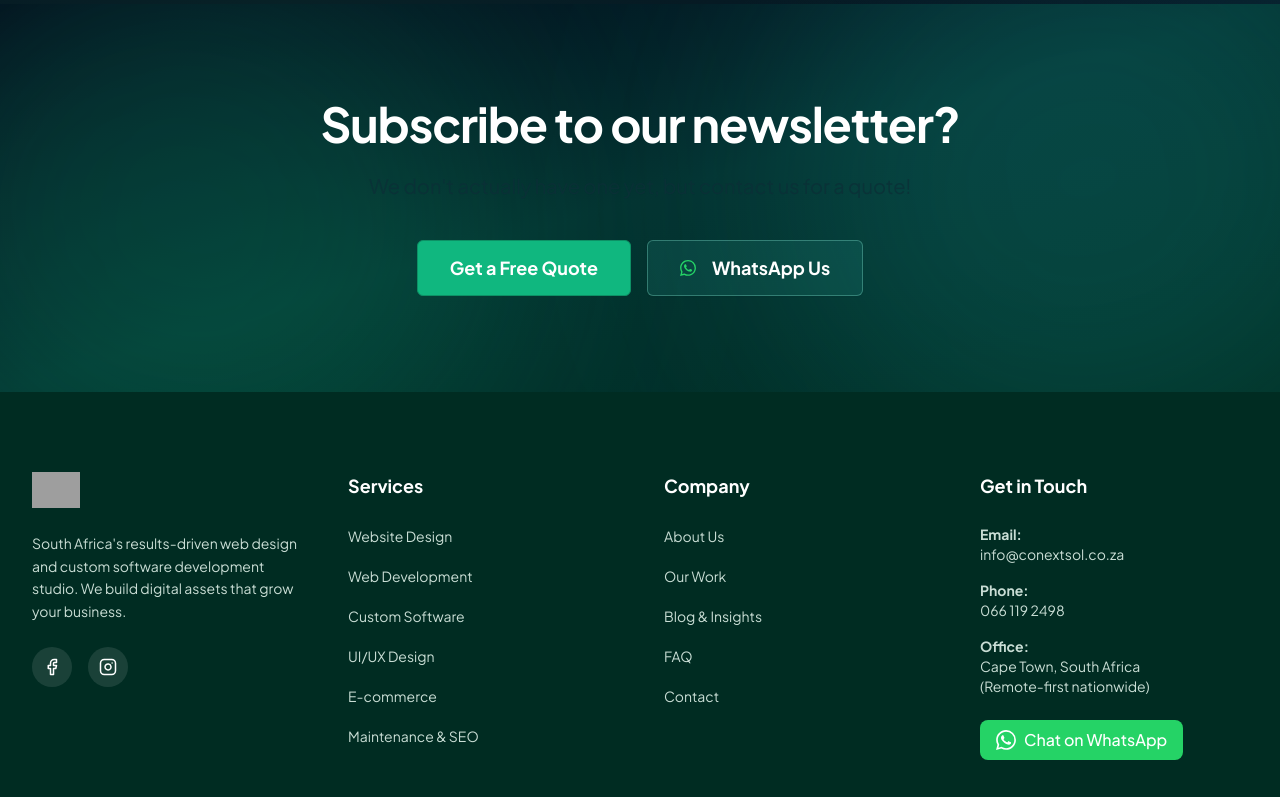
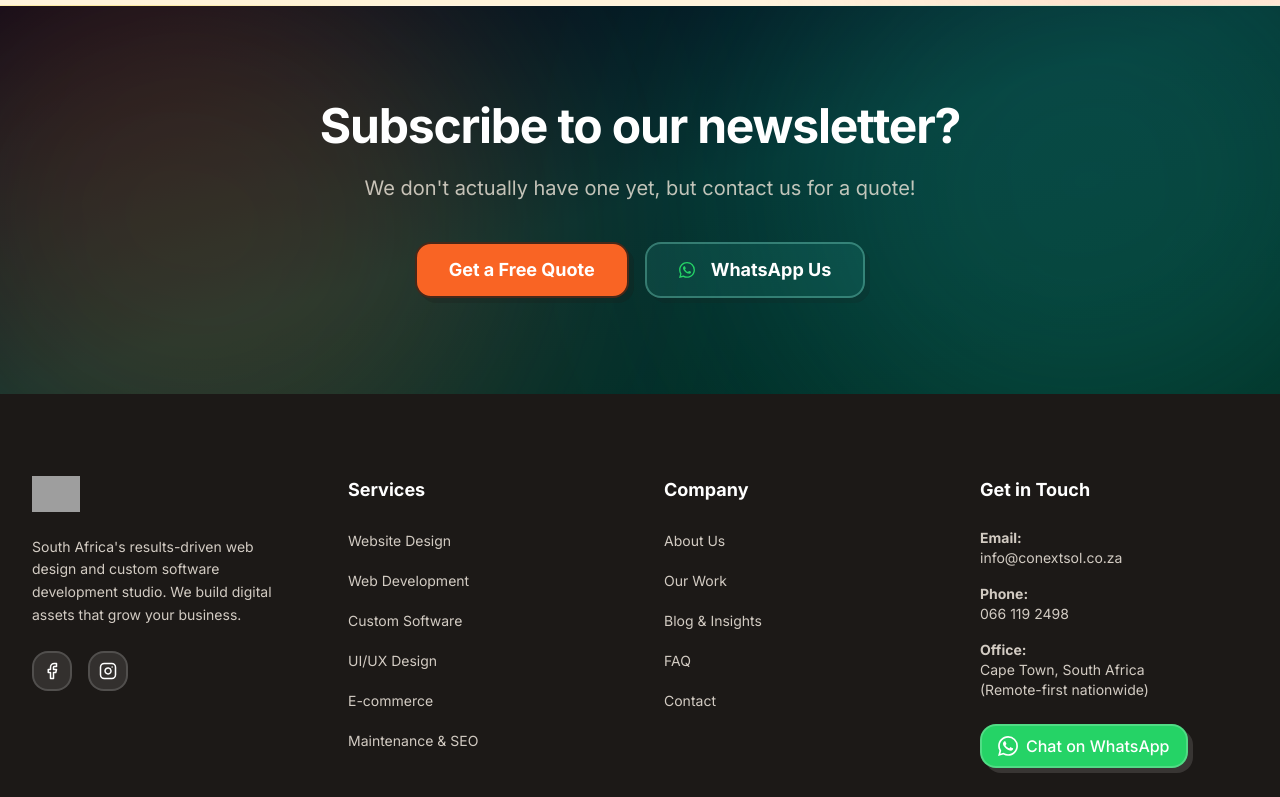
Before and after one commit to stoner4kt/Conextsol-website-v2, a React (Vite) app in the folder artifacts/conextsol/: page /blog in a window 1280 px wide. Shown: the part 1595-2392 px from the top of the page. Built offline with nearby package versions, Linux system fonts and the light colour scheme; no server answers; grey boxes are pictures that could not be loaded.

Commit message:
Redesign landing page visual style

```diff
--- a/artifacts/conextsol/src/components/blog/BlogCard.tsx
+++ b/artifacts/conextsol/src/components/blog/BlogCard.tsx
@@ -20,7 +20,7 @@ export function BlogCard({ slug, title, excerpt, date, readTime, category, image
       whileInView={{ opacity: 1, y: 0 }}
       viewport={{ once: true, margin: "-100px" }}
       transition={{ duration: 0.5, delay: index * 0.1 }}
-      className="group flex flex-col bg-card rounded-2xl overflow-hidden border border-border hover:shadow-xl transition-all duration-300"
+      className="group flex flex-col neo-card bg-card rounded-[2rem] overflow-hidden transition-all duration-300"
     >
       <Link href={`/blog/${slug}`} className="relative aspect-[16/9] overflow-hidden bg-muted block">
         {image ? (
--- a/artifacts/conextsol/src/components/layout/Footer.tsx
+++ b/artifacts/conextsol/src/components/layout/Footer.tsx
@@ -13,7 +13,7 @@ function WhatsAppIcon({ size = 20 }: { size?: number }) {
 
 export function Footer() {
   return (
-    <footer className="bg-emerald-950 text-white pt-20 pb-10">
+    <footer className="bg-[#1c1917] text-white pt-20 pb-10 border-t-2 border-stone-900">
       <div className="container mx-auto px-4 sm:px-6 lg:px-8">
         <div className="grid grid-cols-1 md:grid-cols-2 lg:grid-cols-4 gap-12 mb-16">
 
@@ -28,7 +28,7 @@ export function Footer() {
                 className="h-9 w-auto object-contain"
               />
             </Link>
-            <p className="text-emerald-50/85 text-sm leading-relaxed max-w-xs">
+            <p className="text-orange-50/80 text-sm leading-relaxed max-w-xs">
               South Africa's results-driven web design and custom software development studio. We build digital assets that grow your business.
             </p>
             <div className="flex gap-4">
@@ -36,7 +36,7 @@ export function Footer() {
                 href="https://www.facebook.com/share/1CuQspKwuJ/"
                 target="_blank"
                 rel="noopener noreferrer"
-                className="w-10 h-10 rounded-full bg-white/10 flex items-center justify-center hover:bg-primary transition-colors text-white"
+                className="w-10 h-10 rounded-2xl border-2 border-white/15 bg-white/10 flex items-center justify-center hover:bg-primary transition-colors text-white"
                 aria-label="Facebook"
               >
                 <Facebook size={18} />
@@ -45,7 +45,7 @@ export function Footer() {
                 href="https://www.instagram.com/conextsol?igsh=M2c0cnJlbWVmN3B1"
                 target="_blank"
                 rel="noopener noreferrer"
-                className="w-10 h-10 rounded-full bg-white/10 flex items-center justify-center hover:bg-primary transition-colors text-white"
+                className="w-10 h-10 rounded-2xl border-2 border-white/15 bg-white/10 flex items-center justify-center hover:bg-primary transition-colors text-white"
                 aria-label="Instagram"
               >
                 <Instagram size={18} />
@@ -57,12 +57,12 @@ export function Footer() {
           <div>
             <h3 className="font-bold text-lg mb-6 text-white">Services</h3>
             <ul className="space-y-4">
-              <li><Link href="/services/website-design" className="text-emerald-50/85 hover:text-white transition-colors text-sm">Website Design</Link></li>
-              <li><Link href="/services/web-development" className="text-emerald-50/85 hover:text-white transition-colors text-sm">Web Development</Link></li>
-              <li><Link href="/services/custom-software-development" className="text-emerald-50/85 hover:text-white transition-colors text-sm">Custom Software</Link></li>
-              <li><Link href="/services/ui-ux-design" className="text-emerald-50/85 hover:text-white transition-colors text-sm">UI/UX Design</Link></li>
-              <li><Link href="/services/ecommerce-development" className="text-emerald-50/85 hover:text-white transition-colors text-sm">E-commerce</Link></li>
-              <li><Link href="/services/website-maintenance" className="text-emerald-50/85 hover:text-white transition-colors text-sm">Maintenance & SEO</Link></li>
+              <li><Link href="/services/website-design" className="text-orange-50/80 hover:text-white transition-colors text-sm">Website Design</Link></li>
+              <li><Link href="/services/web-development" className="text-orange-50/80 hover:text-white transition-colors text-sm">Web Development</Link></li>
+              <li><Link href="/services/custom-software-development" className="text-orange-50/80 hover:text-white transition-colors text-sm">Custom Software</Link></li>
+              <li><Link href="/services/ui-ux-design" className="text-orange-50/80 hover:text-white transition-colors text-sm">UI/UX Design</Link></li>
+              <li><Link href="/services/ecommerce-development" className="text-orange-50/80 hover:text-white transition-colors text-sm">E-commerce</Link></li>
+              <li><Link href="/services/website-maintenance" className="text-orange-50/80 hover:text-white transition-colors text-sm">Maintenance & SEO</Link></li>
             </ul>
           </div>
 
@@ -70,18 +70,18 @@ export function Footer() {
           <div>
             <h3 className="font-bold text-lg mb-6 text-white">Company</h3>
             <ul className="space-y-4">
-              <li><Link href="/about" className="text-emerald-50/85 hover:text-white transition-colors text-sm">About Us</Link></li>
-              <li><Link href="/portfolio" className="text-emerald-50/85 hover:text-white transition-colors text-sm">Our Work</Link></li>
-              <li><Link href="/blog" className="text-emerald-50/85 hover:text-white transition-colors text-sm">Blog & Insights</Link></li>
-              <li><Link href="/faq" className="text-emerald-50/85 hover:text-white transition-colors text-sm">FAQ</Link></li>
-              <li><Link href="/contact" className="text-emerald-50/85 hover:text-white transition-colors text-sm">Contact</Link></li>
+              <li><Link href="/about" className="text-orange-50/80 hover:text-white transition-colors text-sm">About Us</Link></li>
+              <li><Link href="/portfolio" className="text-orange-50/80 hover:text-white transition-colors text-sm">Our Work</Link></li>
+              <li><Link href="/blog" className="text-orange-50/80 hover:text-white transition-colors text-sm">Blog & Insights</Link></li>
+              <li><Link href="/faq" className="text-orange-50/80 hover:text-white transition-colors text-sm">FAQ</Link></li>
+              <li><Link href="/contact" className="text-orange-50/80 hover:text-white transition-colors text-sm">Contact</Link></li>
             </ul>
           </div>
 
           {/* Contact Col */}
           <div>
             <h3 className="font-bold text-lg mb-6 text-white">Get in Touch</h3>
-            <ul className="space-y-4 text-sm text-emerald-50/85">
+            <ul className="space-y-4 text-sm text-orange-50/80">
               <li>
                 <strong>Email:</strong><br />
                 <a href="mailto:info@conextsol.co.za" onClick={() => trackEmailClick('footer')} className="hover:text-white transition-colors">info@conextsol.co.za</a>
@@ -100,7 +100,7 @@ export function Footer() {
               href="https://wa.me/27661192498?text=Hi%20Conextsol%2C%20I%27m%20interested%20in%20a%20website%20quote"
               target="_blank"
               rel="noopener noreferrer"
-              className="inline-flex items-center gap-2 bg-[#25D366] text-white px-4 py-2 rounded-lg mt-6 font-medium hover:bg-[#20bd5a] transition-colors"
+              className="inline-flex items-center gap-2 bg-[#25D366] text-white px-4 py-2 rounded-2xl mt-6 border-2 border-white/20 shadow-[5px_5px_0_rgba(255,255,255,0.12)] font-medium hover:bg-[#20bd5a] transition-colors"
             >
               <WhatsAppIcon size={20} />
               Chat on WhatsApp
@@ -108,7 +108,7 @@ export function Footer() {
           </div>
         </div>
 
-        <div className="border-t border-white/10 pt-8 flex flex-col md:flex-row items-center justify-between gap-4 text-xs text-emerald-50/70">
+        <div className="border-t border-white/10 pt-8 flex flex-col md:flex-row items-center justify-between gap-4 text-xs text-orange-50/65">
           <p>© {new Date().getFullYear()} Conextsol. All rights reserved. Fully POPIA Compliant.</p>
           <div className="flex items-center gap-6">
             <Link href="/privacy-policy" className="hover:text-white transition-colors">Privacy Policy</Link>
--- a/artifacts/conextsol/src/components/portfolio/CaseStudyCard.tsx
+++ b/artifacts/conextsol/src/components/portfolio/CaseStudyCard.tsx
@@ -20,7 +20,7 @@ export function CaseStudyCard({ id, clientType, industry, services, keyMetric, d
       whileInView={{ opacity: 1, y: 0 }}
       viewport={{ once: true, margin: "-100px" }}
       transition={{ duration: 0.5, delay: index * 0.1 }}
-      className="group flex flex-col bg-card rounded-2xl overflow-hidden border border-border hover:shadow-xl transition-all duration-300"
+      className="group flex flex-col neo-card bg-card rounded-[2rem] overflow-hidden transition-all duration-300"
     >
       <div className="relative aspect-[3/2] overflow-hidden bg-muted">
         <img
@@ -32,7 +32,7 @@ export function CaseStudyCard({ id, clientType, industry, services, keyMetric, d
           className="w-full h-full object-cover transition-transform duration-700 group-hover:scale-105"
         />
         <div className="absolute top-4 left-4">
-          <span className="bg-foreground/90 backdrop-blur-sm text-white text-xs font-bold px-3 py-1.5 rounded-full">
+          <span className="bg-accent text-accent-foreground border-2 border-stone-900/80 text-xs font-black px-3 py-1.5 rounded-full">
             {industry}
           </span>
         </div>
@@ -48,7 +48,7 @@ export function CaseStudyCard({ id, clientType, industry, services, keyMetric, d
         </div>
 
         <div className="mt-auto">
-          <div className="bg-primary/10 border border-primary/20 rounded-xl p-4 mb-6">
+          <div className="bg-yellow-100 border-2 border-stone-900/80 rounded-2xl p-4 mb-6">
             <div className="text-xs font-semibold text-primary uppercase tracking-wider mb-1">Key Result</div>
             <div className="font-bold text-foreground text-lg">{keyMetric}</div>
           </div>
--- a/artifacts/conextsol/src/components/ui/button.tsx
+++ b/artifacts/conextsol/src/components/ui/button.tsx
@@ -4,21 +4,21 @@ import { cn } from '@/lib/utils';
 import { cva, type VariantProps } from 'class-variance-authority';
 
 const buttonVariants = cva(
-  'inline-flex items-center justify-center gap-2 whitespace-nowrap rounded-md text-sm font-medium transition-colors focus-visible:outline-none focus-visible:ring-1 focus-visible:ring-ring disabled:pointer-events-none disabled:opacity-50 [&_svg]:pointer-events-none [&_svg]:size-4 [&_svg]:shrink-0' +
+  'inline-flex items-center justify-center gap-2 whitespace-nowrap rounded-2xl text-sm font-black transition-all focus-visible:outline-none focus-visible:ring-2 focus-visible:ring-ring focus-visible:ring-offset-2 focus-visible:ring-offset-background disabled:pointer-events-none disabled:opacity-50 [&_svg]:pointer-events-none [&_svg]:size-4 [&_svg]:shrink-0' +
     ' hover-elevate active-elevate-2',
   {
     variants: {
       variant: {
         default:
           // @replit: no hover, and add primary border
-          'bg-primary text-primary-foreground border border-primary-border',
+          'bg-primary text-primary-foreground border-2 border-stone-900/80 shadow-[5px_5px_0_rgba(28,25,23,0.24)] hover:-translate-y-0.5',
         destructive:
           'bg-destructive text-destructive-foreground shadow-sm border-destructive-border',
         outline:
           // @replit Shows the background color of whatever card / sidebar / accent background it is inside of.
           // Inherits the current text color. Uses shadow-xs. no shadow on active
           // No hover state
-          ' border [border-color:var(--button-outline)] shadow-xs active:shadow-none ',
+          ' border-2 border-stone-900/80 bg-card [border-color:rgba(28,25,23,0.8)] shadow-[5px_5px_0_rgba(28,25,23,0.14)] active:shadow-none hover:bg-accent ',
         secondary:
           // @replit border, no hover, no shadow, secondary border.
           'border bg-secondary text-secondary-foreground border border-secondary-border ',
@@ -29,8 +29,8 @@ const buttonVariants = cva(
       size: {
         // @replit changed sizes
         default: 'min-h-9 px-4 py-2',
-        sm: 'min-h-8 rounded-md px-3 text-xs',
-        lg: 'min-h-10 rounded-md px-8',
+        sm: 'min-h-8 rounded-xl px-3 text-xs',
+        lg: 'min-h-11 rounded-2xl px-8',
         icon: 'h-9 w-9',
       },
     },
--- a/artifacts/conextsol/src/index.css
+++ b/artifacts/conextsol/src/index.css
@@ -1,4 +1,4 @@
-@import url('https://fonts.googleapis.com/css2?family=Plus+Jakarta+Sans:ital,wght@0,300..800;1,300..800&display=swap');
+@import url('https://fonts.googleapis.com/css2?family=Inter:wght@400;500;600;700;800;900&family=Space+Grotesk:wght@500;600;700&display=swap');
 @import 'tailwindcss';
 @import 'tw-animate-css';
 @plugin "@tailwindcss/typography";
@@ -62,70 +62,70 @@
 }
 
 :root {
-  --button-outline: rgba(0, 0, 0, 0.1);
-  --badge-outline: rgba(0, 0, 0, 0.05);
-  --opaque-button-border-intensity: -8;
-  --elevate-1: rgba(0, 0, 0, 0.03);
-  --elevate-2: rgba(0, 0, 0, 0.08);
+  --button-outline: rgba(28, 25, 23, 0.16);
+  --badge-outline: rgba(28, 25, 23, 0.08);
+  --opaque-button-border-intensity: -10;
+  --elevate-1: rgba(255, 255, 255, 0.28);
+  --elevate-2: rgba(251, 146, 60, 0.18);
 
-  --background: 213 78% 7%;
-  --foreground: 186 33% 94%;
-  --border: 184 48% 22%;
+  --background: 36 100% 96%;
+  --foreground: 24 20% 12%;
+  --border: 24 26% 82%;
 
-  --card: 197 72% 10%;
-  --card-foreground: 186 33% 94%;
-  --card-border: 184 48% 22%;
+  --card: 39 100% 98%;
+  --card-foreground: 24 20% 12%;
+  --card-border: 24 26% 82%;
 
-  --sidebar: 213 78% 7%;
-  --sidebar-foreground: 0 0% 92%;
-  --sidebar-border: 184 48% 22%;
-  --sidebar-primary: 160 84% 39%;
+  --sidebar: 36 100% 96%;
+  --sidebar-foreground: 24 20% 12%;
+  --sidebar-border: 24 26% 82%;
+  --sidebar-primary: 18 95% 56%;
   --sidebar-primary-foreground: 0 0% 100%;
-  --sidebar-accent: 190 67% 13%;
-  --sidebar-accent-foreground: 0 0% 92%;
-  --sidebar-ring: 160 84% 39%;
+  --sidebar-accent: 50 96% 57%;
+  --sidebar-accent-foreground: 24 20% 12%;
+  --sidebar-ring: 18 95% 56%;
 
-  --popover: 197 72% 10%;
-  --popover-foreground: 0 0% 92%;
-  --popover-border: 184 48% 22%;
+  --popover: 39 100% 98%;
+  --popover-foreground: 24 20% 12%;
+  --popover-border: 24 26% 82%;
 
-  --primary: 160 84% 39%;
+  --primary: 18 95% 56%;
   --primary-foreground: 0 0% 100%;
 
-  --secondary: 178 72% 38%;
+  --secondary: 174 70% 41%;
   --secondary-foreground: 0 0% 100%;
 
-  --muted: 190 67% 13%;
-  --muted-foreground: 185 22% 72%;
+  --muted: 35 42% 90%;
+  --muted-foreground: 24 12% 38%;
 
-  --accent: 160 84% 39%;
-  --accent-foreground: 0 0% 100%;
+  --accent: 50 96% 57%;
+  --accent-foreground: 24 20% 12%;
 
   --destructive: 0 84.2% 60.2%;
   --destructive-foreground: 0 0% 98%;
 
-  --input: 190 45% 20%;
-  --ring: 160 84% 39%;
+  --input: 24 26% 82%;
+  --ring: 18 95% 56%;
 
-  --chart-1: 160 84% 39%;
-  --chart-2: 178 72% 38%;
-  --chart-3: 185 22% 72%;
-  --chart-4: 195 54% 28%;
-  --chart-5: 213 78% 14%;
+  --chart-1: 18 95% 56%;
+  --chart-2: 174 70% 41%;
+  --chart-3: 50 96% 57%;
+  --chart-4: 261 83% 58%;
+  --chart-5: 24 20% 12%;
 
-  --app-font-sans: 'Plus Jakarta Sans', sans-serif;
+  --app-font-sans: 'Inter', sans-serif;
   --app-font-serif: Georgia, serif;
   --app-font-mono: Menlo, monospace;
-  --radius: 0.5rem;
-  --shadow-2xs: 0px 2px 0px 0px rgba(0,0,0,0.15);
-  --shadow-xs: 0px 2px 0px 0px rgba(0,0,0,0.2);
-  --shadow-sm: 0px 2px 0px 0px rgba(0,0,0,0.2), 0px 1px 2px -1px rgba(0,0,0,0.3);
-  --shadow: 0px 2px 0px 0px rgba(0,0,0,0.2), 0px 1px 2px -1px rgba(0,0,0,0.3);
-  --shadow-md: 0px 2px 0px 0px rgba(0,0,0,0.2), 0px 2px 4px -1px rgba(0,0,0,0.3);
-  --shadow-lg: 0px 2px 0px 0px rgba(0,0,0,0.2), 0px 4px 6px -1px rgba(0,0,0,0.3);
-  --shadow-xl: 0px 2px 0px 0px rgba(0,0,0,0.2), 0px 8px 10px -1px rgba(0,0,0,0.3);
-  --shadow-2xl: 0px 2px 0px 0px rgba(0,0,0,0.2);
-  --tracking-normal: 0em;
+  --radius: 1.35rem;
+  --shadow-2xs: 3px 3px 0px 0px rgba(28,25,23,0.18);
+  --shadow-xs: 4px 4px 0px 0px rgba(28,25,23,0.18);
+  --shadow-sm: 5px 5px 0px 0px rgba(28,25,23,0.2);
+  --shadow: 7px 7px 0px 0px rgba(28,25,23,0.2);
+  --shadow-md: 9px 9px 0px 0px rgba(28,25,23,0.22);
+  --shadow-lg: 12px 12px 0px 0px rgba(28,25,23,0.22);
+  --shadow-xl: 16px 16px 0px 0px rgba(28,25,23,0.24);
+  --shadow-2xl: 22px 22px 0px 0px rgba(28,25,23,0.24);
+  --tracking-normal: -0.01em;
   --spacing: 0.25rem;
 
   --sidebar-primary-border: hsl(from hsl(var(--sidebar-primary)) h s calc(l + var(--opaque-button-border-intensity)) / alpha);
@@ -144,18 +144,19 @@
   body {
     @apply font-sans antialiased bg-background text-foreground selection:bg-primary/20 selection:text-primary;
     background-image:
-      radial-gradient(circle at top left, hsl(var(--primary) / 0.14), transparent 30rem),
-      radial-gradient(circle at bottom right, hsl(var(--secondary) / 0.12), transparent 34rem),
-      linear-gradient(135deg, hsl(213 78% 7%), hsl(190 67% 9%) 52%, hsl(213 78% 7%));
+      radial-gradient(circle at 8% 12%, hsl(var(--accent) / 0.55), transparent 20rem),
+      radial-gradient(circle at 88% 10%, hsl(var(--secondary) / 0.20), transparent 24rem),
+      radial-gradient(circle at 90% 82%, hsl(var(--primary) / 0.16), transparent 26rem),
+      linear-gradient(135deg, hsl(36 100% 96%), hsl(42 100% 92%) 52%, hsl(32 100% 95%));
     background-attachment: fixed;
   }
 
   /* Additional global utilities */
   .gradient-text {
-    @apply bg-clip-text text-transparent bg-gradient-to-r from-accent to-secondary;
+    @apply bg-clip-text text-transparent bg-gradient-to-r from-primary via-orange-500 to-yellow-500;
   }
   .gradient-bg {
-    @apply bg-gradient-to-br from-accent/90 to-secondary/90;
+    @apply bg-gradient-to-br from-primary via-orange-500 to-accent;
   }
 }
 
@@ -216,3 +217,22 @@
     inset: -1px;
   }
 }
+
+
+@layer components {
+  .container {
+    @apply max-w-7xl;
+  }
+
+  .neo-card {
+    @apply border-2 border-stone-900/80 bg-card shadow-[8px_8px_0_rgba(28,25,23,0.22)] transition-all duration-300;
+  }
+
+  .neo-card:hover {
+    @apply -translate-y-1 shadow-[12px_12px_0_rgba(28,25,23,0.25)];
+  }
+
+  .section-kicker {
+    @apply inline-flex items-center rounded-full border-2 border-stone-900/80 bg-accent px-4 py-1.5 text-xs font-black uppercase tracking-[0.22em] text-accent-foreground shadow-[4px_4px_0_rgba(28,25,23,0.18)];
+  }
+}
```
Also changed, not shown: artifacts/conextsol/src/components/layout/Header.tsx (+10 -10 lines), artifacts/conextsol/src/pages/Home.tsx (+25 -25 lines).
